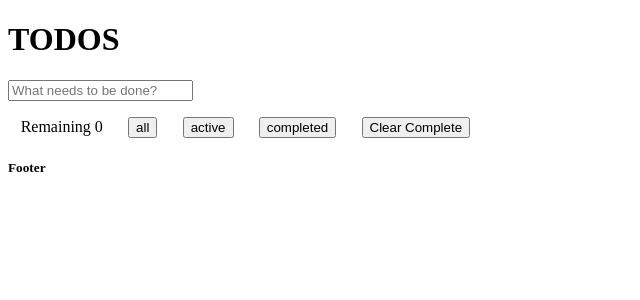
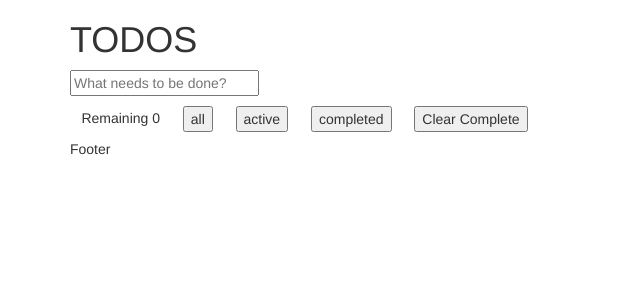
Before and after one commit to esfraner/MVC-TODO, a Vue app in the folder mvc-todo/: page / in a window 1280 px wide. Shown: the top 300 px of the page, without its empty margins (0-640 px from the left). Built offline with nearby package versions, Linux system fonts and the light colour scheme.

Commit message:
feat(html): added bootstrap

```diff
--- a/mvc-todo/public/index.html
+++ b/mvc-todo/public/index.html
@@ -1,17 +1,24 @@
 <!DOCTYPE html>
 <html lang="en">
+
 <head>
   <meta charset="utf-8">
   <meta http-equiv="X-UA-Compatible" content="IE=edge">
   <meta name="viewport" content="width=device-width,initial-scale=1.0">
   <link rel="icon" href="<%= BASE_URL %>favicon.ico">
+  <link rel="stylesheet" href="https://maxcdn.bootstrapcdn.com/bootstrap/3.4.1/css/bootstrap.min.css">
+  <script src="https://ajax.googleapis.com/ajax/libs/jquery/3.5.1/jquery.min.js"></script>
+  <script src="https://maxcdn.bootstrapcdn.com/bootstrap/3.4.1/js/bootstrap.min.js"></script>
   <title><%= htmlWebpackPlugin.options.title %></title>
 </head>
+
 <body>
   <noscript>
-      <strong>We're sorry but <%= htmlWebpackPlugin.options.title %> doesn't work properly without JavaScript enabled. Please enable it to continue.</strong>
+    <strong>We're sorry but <%= htmlWebpackPlugin.options.title %> doesn't work properly without JavaScript enabled.
+      Please enable it to continue.</strong>
   </noscript>
   <div id="app"></div>
   <!-- built files will be auto injected -->
 </body>
+
 </html>
--- a/mvc-todo/src/App.vue
+++ b/mvc-todo/src/App.vue
@@ -1,5 +1,5 @@
 <template>
-  <div id="app">
+  <div id="app" class="container">
     <Header />
     <NewTodo />
     <ul>
```
Lines whose indentation alone changed are shown as unchanged.
